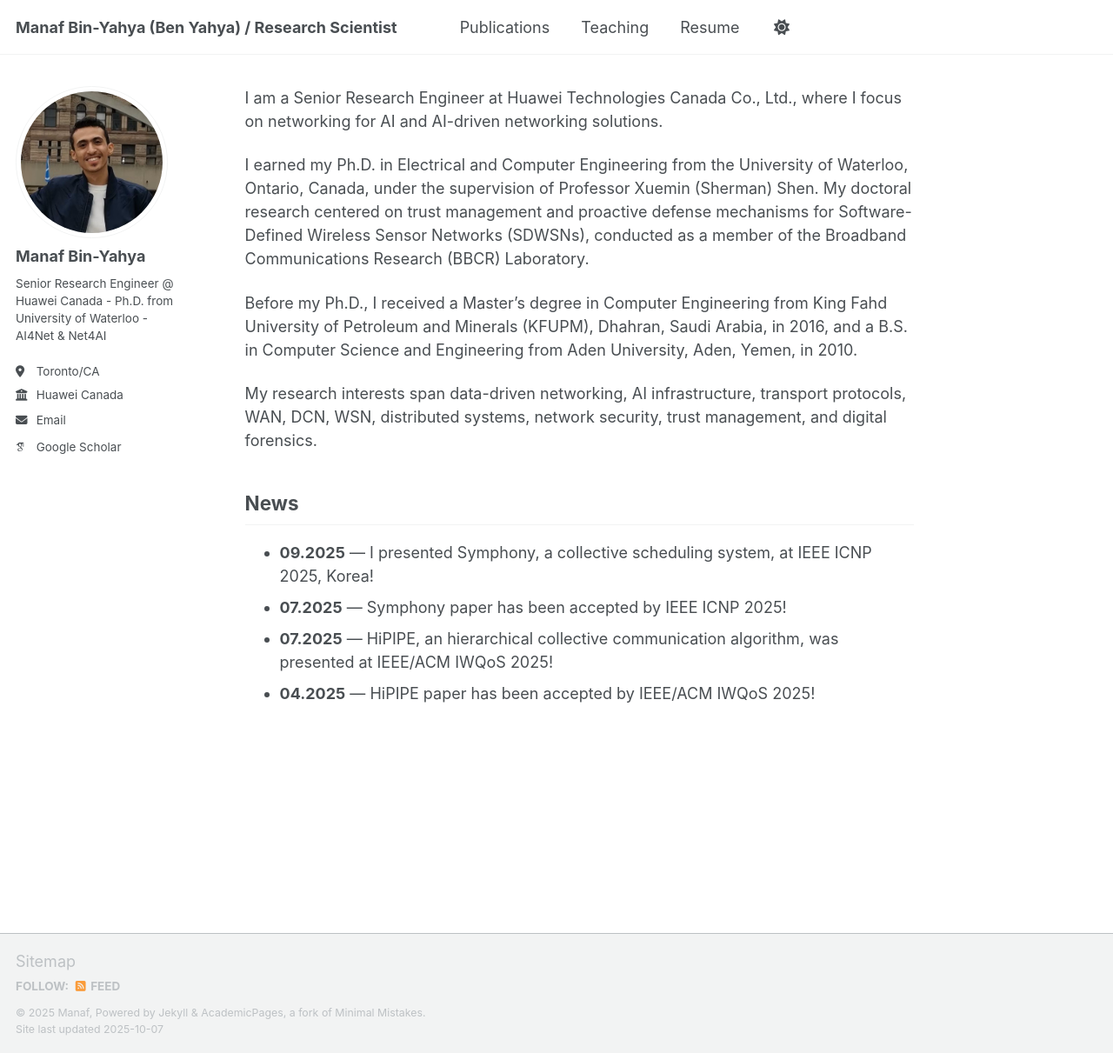
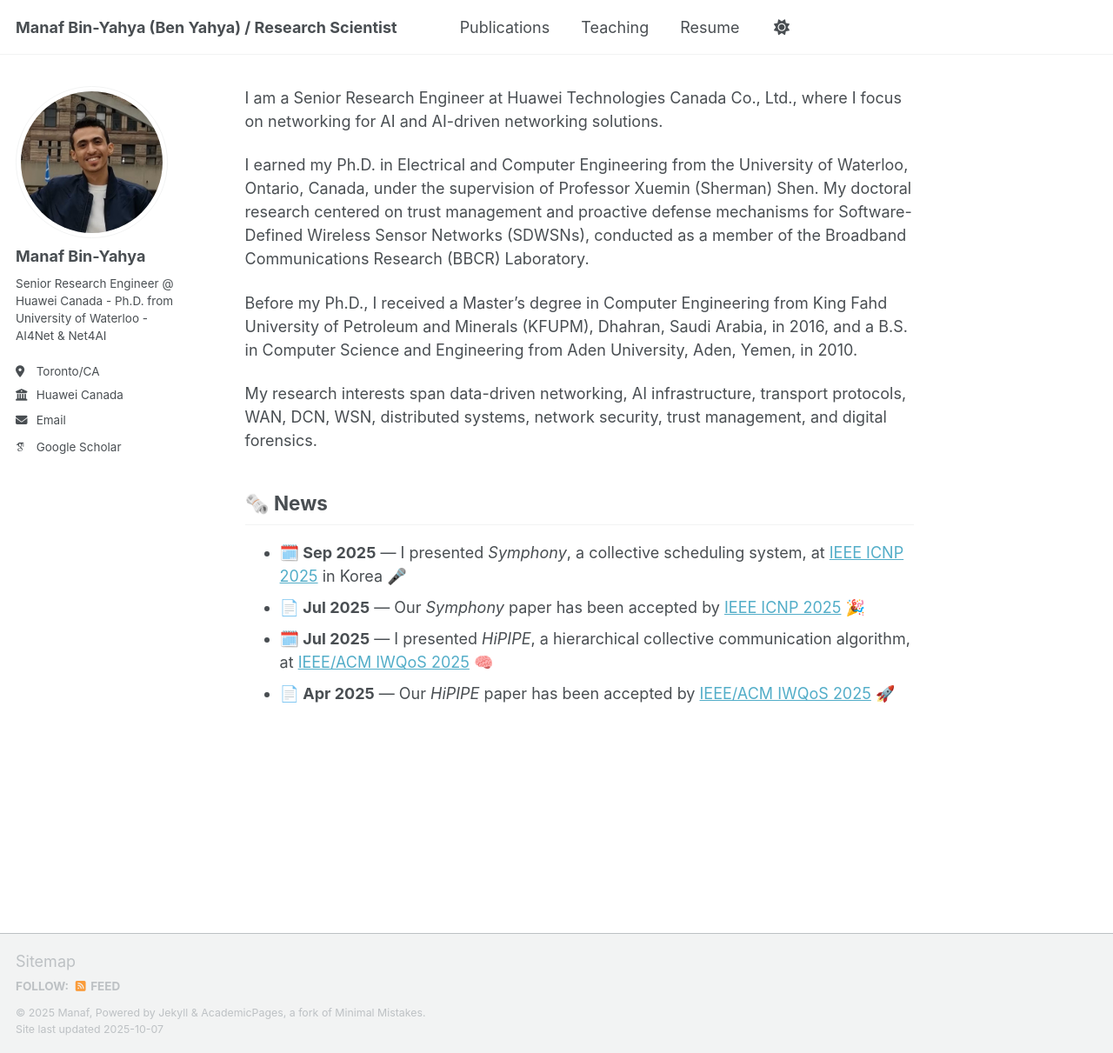
Before and after one commit to ManafBinYahya/ManafBinYahya.github.io, a Jekyll site: the page built from _pages/about.md, in a window 1280 px wide and 1211 px high. Shown: the whole window at 87% size. Built offline with Jekyll 4.4.1, drawn with Linux system fonts in a browser that asks for light colours; some web fonts are replaced; a script that is not in the unit is left out.

Commit message:
update news

```diff
--- a/_pages/about.md
+++ b/_pages/about.md
@@ -16,11 +16,23 @@ Before my Ph.D., I received a Master’s degree in Computer Engineering from Kin
 My research interests span data-driven networking, AI infrastructure, transport protocols, WAN, DCN, WSN, distributed systems, network security, trust management, and digital forensics.
 
 
-## News
+## 🗞️ News
 
 <ul>
-  <li><strong>09.2025</strong> — I presented Symphony, a collective scheduling system, at IEEE ICNP 2025, Korea!</li>
-  <li><strong>07.2025</strong> — Symphony paper has been accepted by IEEE ICNP 2025!</li>
-  <li><strong>07.2025</strong> — HiPIPE, an hierarchical collective communication algorithm, was presented at IEEE/ACM IWQoS 2025!</li>
-  <li><strong>04.2025</strong> — HiPIPE paper has been accepted by IEEE/ACM IWQoS 2025!</li>
+  <li>
+    <strong>🗓️ Sep 2025</strong> — I presented <em>Symphony</em>, a collective scheduling system, at
+    <a href="https://icnp2025.ieee-icnp.org/" target="_blank">IEEE ICNP 2025</a> in Korea 🎤
+  </li>
+  <li>
+    <strong>📄 Jul 2025</strong> — Our <em>Symphony</em> paper has been accepted by
+    <a href="https://icnp2025.ieee-icnp.org/" target="_blank">IEEE ICNP 2025</a> 🎉
+  </li>
+  <li>
+    <strong>🗓️ Jul 2025</strong> — I presented <em>HiPIPE</em>, a hierarchical collective communication algorithm, at
+    <a href="https://iwqos2025.ieee-iwqos.org/" target="_blank">IEEE/ACM IWQoS 2025</a> 🧠
+  </li>
+  <li>
+    <strong>📄 Apr 2025</strong> — Our <em>HiPIPE</em> paper has been accepted by
+    <a href="https://iwqos2025.ieee-iwqos.org/" target="_blank">IEEE/ACM IWQoS 2025</a> 🚀
+  </li>
 </ul>
```
